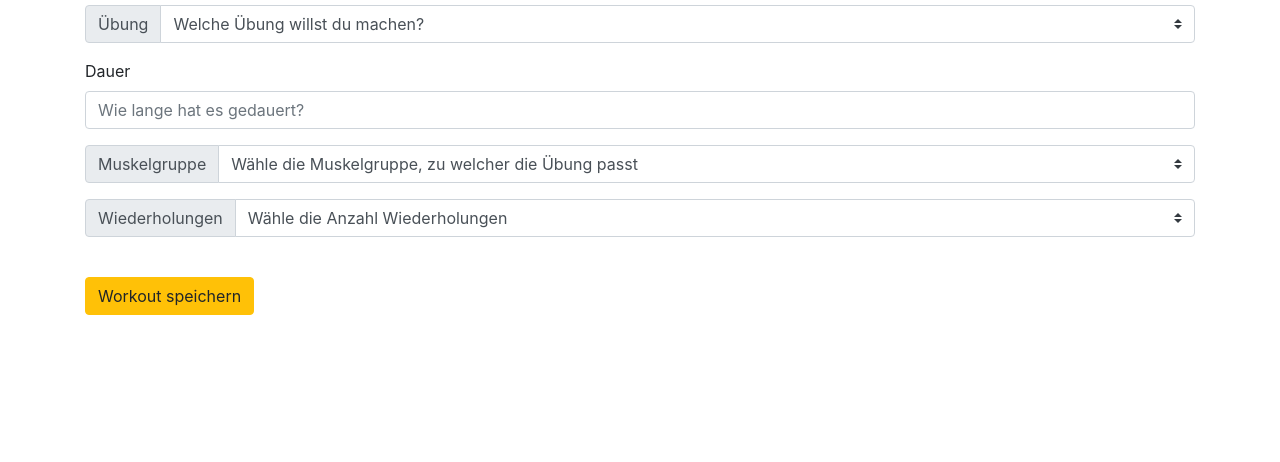
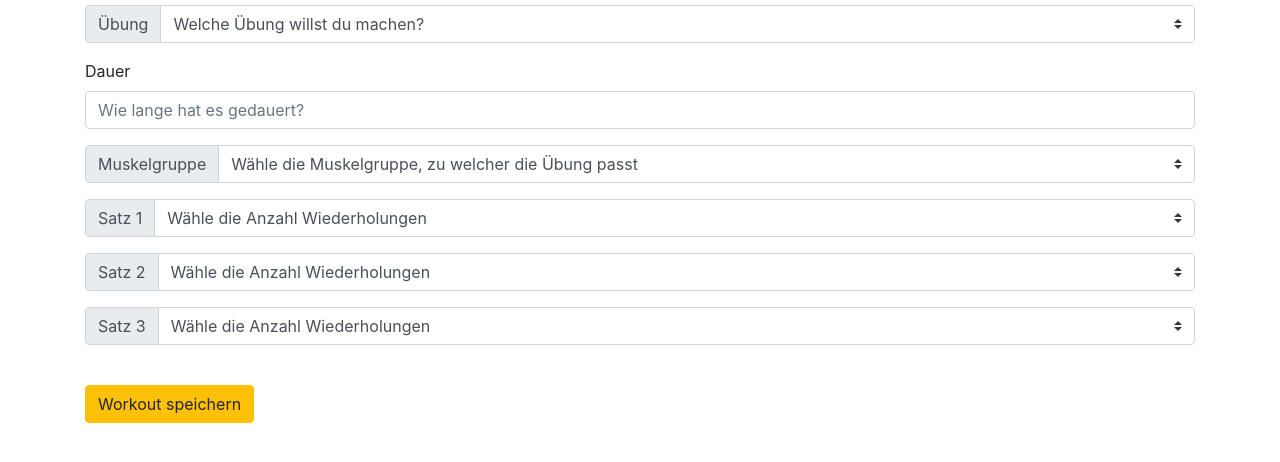
Before and after one commit to taengaa/prog2, a Flask app: page /eingabe in a window 1280 px wide. Shown: the part 231-693 px from the top of the page. Run offline with Flask 2, Linux system fonts and the light colour scheme; some libraries are stand-ins or nearby versions.

Commit message:
Sätze1, 2 und 3 hinzugefügt bei der Eingabe

```diff
--- a/gymworkout/daten.py
+++ b/gymworkout/daten.py
@@ -1,7 +1,7 @@
 import json
 
 
-def speichern(uebung, dauer, muskelgruppe, wiederholungen):
+def speichern(uebung, dauer, muskelgruppe, wiederholungen, satz2, satz3):
     # hier wird versucht die Datei json im readmodus zu öffnen, mit try da die Datei leer oder nicht existieren könnte
     try:
         with open("datenbank.json", "r") as datenbank:
@@ -10,7 +10,7 @@ def speichern(uebung, dauer, muskelgruppe, wiederholungen):
         print("Beim speichern konnte keine vorhandene Datenbank gefunden werden")
         eintraege = []
 
-    eintrag = (uebung, dauer, muskelgruppe, wiederholungen)
+    eintrag = (uebung, dauer, muskelgruppe, wiederholungen, satz2, satz3)
 
     eintraege.append(eintrag)  # neuer Eintrag wird hinzugefügt
 
@@ -23,7 +23,7 @@ def speichern(uebung, dauer, muskelgruppe, wiederholungen):
     with open("datenbank.json", "w") as datenbank:
         json.dump(eintraege, datenbank)
 
-    return uebung, dauer, muskelgruppe, wiederholungen
+    return uebung, dauer, muskelgruppe, wiederholungen, satz2, satz3
 
 
 def laden():
--- a/gymworkout/datenbank.json
+++ b/gymworkout/datenbank.json
@@ -1 +1 @@
-[["Back Extension", "24", "R\u00fccken", "6"], ["Bankdr\u00fccken", "10", "Brust", "10"], ["Bizeps Curls", "30", "Arme", "15"], ["Klimmz\u00fcge", "10", "R\u00fccken", "5"], ["Deadlift", "20", "Beine", "9"], ["Velo", "50", "Cardio", "1"], ["Beinpresse", "50", "Beine", "7"], ["Klimmz\u00fcge", "10", "R\u00fccken", "5"]]
+[["Back Extension", "24", "R\u00fccken", "6"], ["Bankdr\u00fccken", "10", "Brust", "10"], ["Bizeps Curls", "30", "Arme", "15"], ["Klimmz\u00fcge", "10", "R\u00fccken", "5"], ["Deadlift", "20", "Beine", "9"], ["Velo", "50", "Cardio", "1"], ["Beinpresse", "50", "Beine", "7"], ["Klimmz\u00fcge", "10", "R\u00fccken", "5"], ["Velo", "120", "Cardio", "1"], ["Klimmz\u00fcge", "30", "R\u00fccken", "10", "7", "5"]]
--- a/gymworkout/main.py
+++ b/gymworkout/main.py
@@ -77,7 +77,9 @@ def eingabe_formular():
         uebung = request.form['uebung']
         muskelgruppe = request.form['muskelgruppe']
         wiederholung = request.form['wiederholung']
-        antworten = speichern(uebung, dauer, muskelgruppe, wiederholung)  # hier wird die Reihenfolge der gespeicherten
+        satz2 = request.form['satz2']
+        satz3 = request.form['satz3']
+        antworten = speichern(uebung, dauer, muskelgruppe, wiederholung, satz2, satz3)  # hier wird die Reihenfolge der gespeicherten
         # Elemente in der
         # Datenbank definiert
         # antworten werden durch speichern in einer Liste gespeichert, darum muss diese zuerst in einen String
--- a/gymworkout/templates/alle_workouts.html
+++ b/gymworkout/templates/alle_workouts.html
@@ -13,7 +13,8 @@
                 <p class="lead mb-5">{{ einleitung }}</p>
                 {% for eintrag in daten %} <!-- im main.py zum rendern definiert -->
                     {{ eintrag[0] }} für {{ eintrag[1] }} Minuten und {{ eintrag[3] }} Wiederholungen
-                    dieses Workout gehöhrt zur Muskelgruppe {{ eintrag[2] }}<br />
+                    dieses Workout gehöhrt zur Muskelgruppe {{ eintrag[2] }} im 1. Satz hast du {{ eintrag[3] }}
+                    Wiederholungen gemacht und im 2. Satz deutlich weniger nämlich {{ eintrag[4] }}<br />
                 {% endfor %}
             </div>
     </section>
--- a/gymworkout/templates/eingabe.html
+++ b/gymworkout/templates/eingabe.html
@@ -49,9 +49,33 @@
 
                 <div class="input-group mb-3">
                   <div class="input-group-prepend">
-                    <label class="input-group-text">Wiederholungen</label>
+                    <label class="input-group-text">Satz 1</label>
                   </div>
                   <select  name="wiederholung" class="custom-select">
+                    <option selected>Wähle die Anzahl Wiederholungen</option>
+                    {% for wiederholung in wiederholungen %} <!-- im main.py zum rendern definiert und Liste auch im main.py -->
+                        <option>{{ wiederholung }}</option>
+                    {% endfor %}
+                  </select>
+                </div>
+
+                <div class="input-group mb-3">
+                  <div class="input-group-prepend">
+                    <label class="input-group-text">Satz 2</label>
+                  </div>
+                  <select  name="satz2" class="custom-select">
+                    <option selected>Wähle die Anzahl Wiederholungen</option>
+                    {% for wiederholung in wiederholungen %} <!-- im main.py zum rendern definiert und Liste auch im main.py -->
+                        <option>{{ wiederholung }}</option>
+                    {% endfor %}
+                  </select>
+                </div>
+
+                <div class="input-group mb-3">
+                  <div class="input-group-prepend">
+                    <label class="input-group-text">Satz 3</label>
+                  </div>
+                  <select  name="satz3" class="custom-select">
                     <option selected>Wähle die Anzahl Wiederholungen</option>
                     {% for wiederholung in wiederholungen %} <!-- im main.py zum rendern definiert und Liste auch im main.py -->
                         <option>{{ wiederholung }}</option>
```
